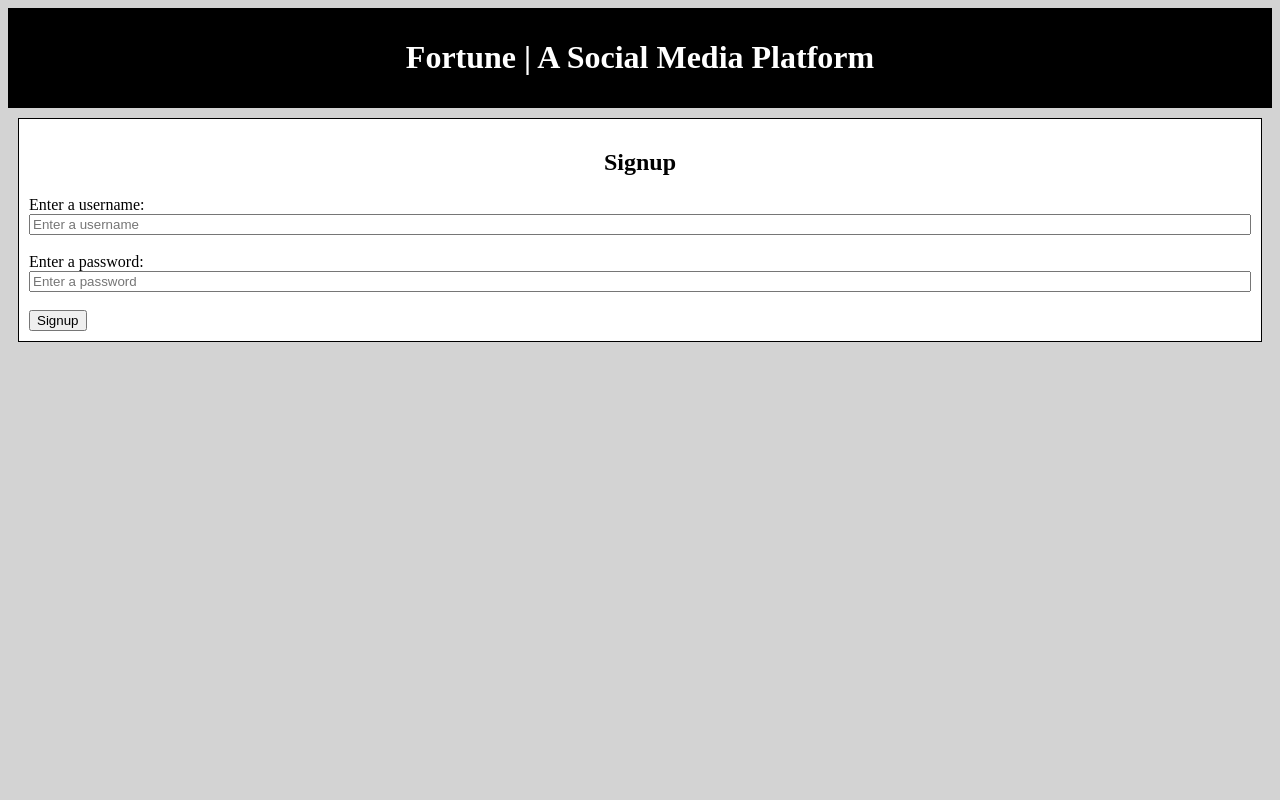
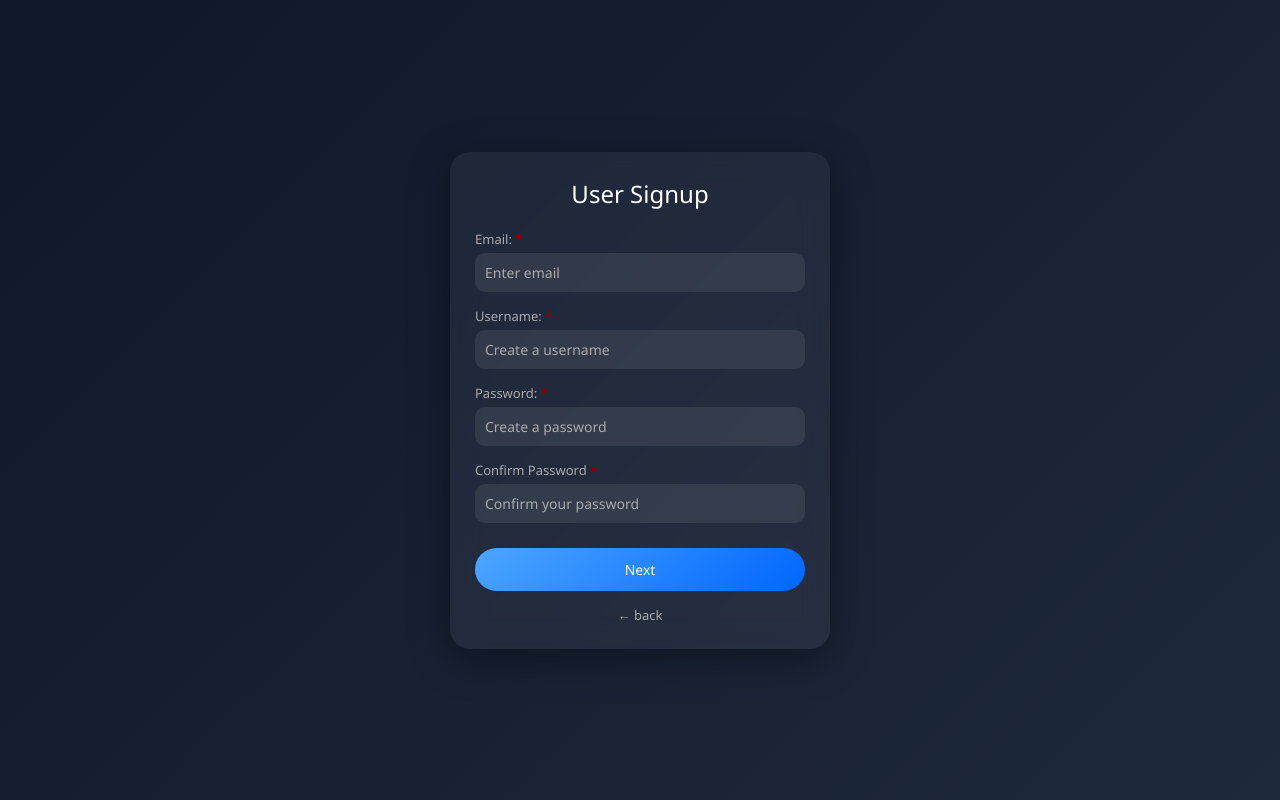
Before and after one commit to shivrajsinghania/Fortune-app, a Flask app: page /signup in a window 1280 px wide. Run offline with Flask 3, Linux system fonts and the light colour scheme.

Commit message:
Update signup.html

```diff
--- a/templates/signup.html
+++ b/templates/signup.html
@@ -1,53 +1,149 @@
 <!DOCTYPE html>
 <html>
   <head>
+    <title>Fortune.com</title>
     <style>
-      header {
-        background-color: black;
-        color: white;
-        text-align: center;
-        padding: 10px;
+    * {
+      margin: 0;
+      padding: 0;
+      box-sizing: border-box;
+      font-family: "Segoe UI", sans-serif;
     }
     body {
-        background-color: lightgrey;
+      background: linear-gradient(135deg, #0f172a, #1e293b);
+      color: #fff;
+      display: flex;
+      justify-content: center;
+      align-items: center;
+      height: 100vh;
     }
-      section {
-        border: 1px solid black;
-        background-color: white;
-        margin: 10px;
-        padding: 10px;
+    /* CONTAINER */
+    .container {
+      width: 100%;
+      max-width: 380px;
+      background: rgba(255,255,255,0.05);
+      backdrop-filter: blur(15px);
+      border-radius: 20px;
+      padding: 25px;
+      box-shadow: 0 10px 40px rgba(0,0,0,0.4);
     }
-      .signuphead {
+    h2 {
       text-align: center;
+      margin-bottom: 20px;
+      font-weight: 500;
+    }
+    /* INPUTS */
+    .input-group {
+      margin-bottom: 15px;
+    }
+    label {
+      font-size: 13px;
+      color: #aaa;
+      display: block;
+      margin-bottom: 5px;
     }
     input {
       width: 100%;
-        box-sizing: border-box;
+      padding: 10px;
+      border-radius: 10px;
+      border: none;
+      outline: none;
+      background: rgba(255,255,255,0.08);
+      color: #fff;
+      font-size: 14px;
+    }
+    input::placeholder {
+      color: #aaa;
+    }
+    /* BUTTON */
+    button {
+      width: 100%;
+      padding: 12px;
+      border-radius: 25px;
+      border: none;
+      background: linear-gradient(135deg, #4da6ff, #0066ff);
+      color: white;
+      font-size: 14px;
+      cursor: pointer;
+      transition: 0.3s;
+      margin-top: 10px;
+    }
+    button:hover {
+      transform: scale(1.03);
+      box-shadow: 0 5px 15px rgba(0,102,255,0.5);
+    }
+    .back {
+      display: block;
+      text-align: center;
+      margin-top: 15px;
+      color: #aaa;
+      text-decoration: none;
+      font-size: 13px;
+    }
+    .back:hover {
+      color: #fff;
+    }
+    .star-1, .star-2, .star-3, .star-4 {
+      color: darkred;
+      font-weight: bold;
+    }
+    .success {
+      background-color: #d4edda;
+      color: #155724;
+      border: 1px solid #c3e6cb;
+      padding: 12px;
+      border-radius: 4px;
+      margin-bottom: 15px;
+    }
+    .error {
+      background-color: #f8d7da;
+      color: #721c24;
+      border: 1px solid #f5c6cb;
+      padding: 12px;
+      border-radius: 4px;
+      margin-bottom: 15px;
+    }
+    .success, .error {
+      animation: fade 0.3s ease-in;
+    }
+    @keyframes fade {
+      from { opacity: 0; transform: translateY(-5px); }
+      to { opacity: 1; transform: translateY(0); }
     }
     </style>
-    <title>Fortune.com</title>
   </head>
   <body>
-    <header>
-      <h1>Fortune | A Social Media Platform</h1>
-    </header>
-    <main>
-      <section>
-        <div class="signuphead">
-          <h2>Signup</h2>
+
+    <div class="container">
+
+      <h2>User Signup</h2>
+    {% with messages = get_flashed_messages(with_categories=True) %}
+      {% if messages %}
+        {% for category, msg in messages %}
+          <p class="{{ category }}">{{ msg }}</p>
+        {% endfor %}
+      {% endif %}
+    {% endwith %}
+      <form action="/submit" method="post">
+        <div class="input-group">
+          <label>Email: <span class="star-1">*</span></label>
+          <input type="email" name="email" placeholder="Enter email" required>
         </div>
-        <div>
-          <form action="/submit" method="post">
-            <label>Enter a username: </label>
-            <input type="text" name="username" placeholder="Enter a username">
-            <br><br>
-            <label>Enter a password: </label>
-            <input type="password" name="password" placeholder="Enter a password">
-            <br><br>
-            <button type="submit">Signup</button>
+        <div class="input-group">
+          <label>Username: <span class="star-2">*</span></label>
+          <input type="text" name="username" placeholder="Create a username" required>
+        </div>
+        <div class="input-group">
+          <label>Password: <span class="star-3">*</span></label>
+          <input type="password" name="password" minlength="6" placeholder="Create a password" required>
+        </div>
+        <div class="input-group">
+          <label>Confirm Password <span class="star-4">*</span></label>
+          <input type="password" name="confirm_password" minlength="6" placeholder="Confirm your password" required>
+        </div>
+        <button type="submit">Next</button>
       </form>
+      <a href="/" class="back">← back</a>
     </div>
-      </section>
-    </main>
   </body>
 </html>
```
Lines whose indentation alone changed are shown as unchanged.
